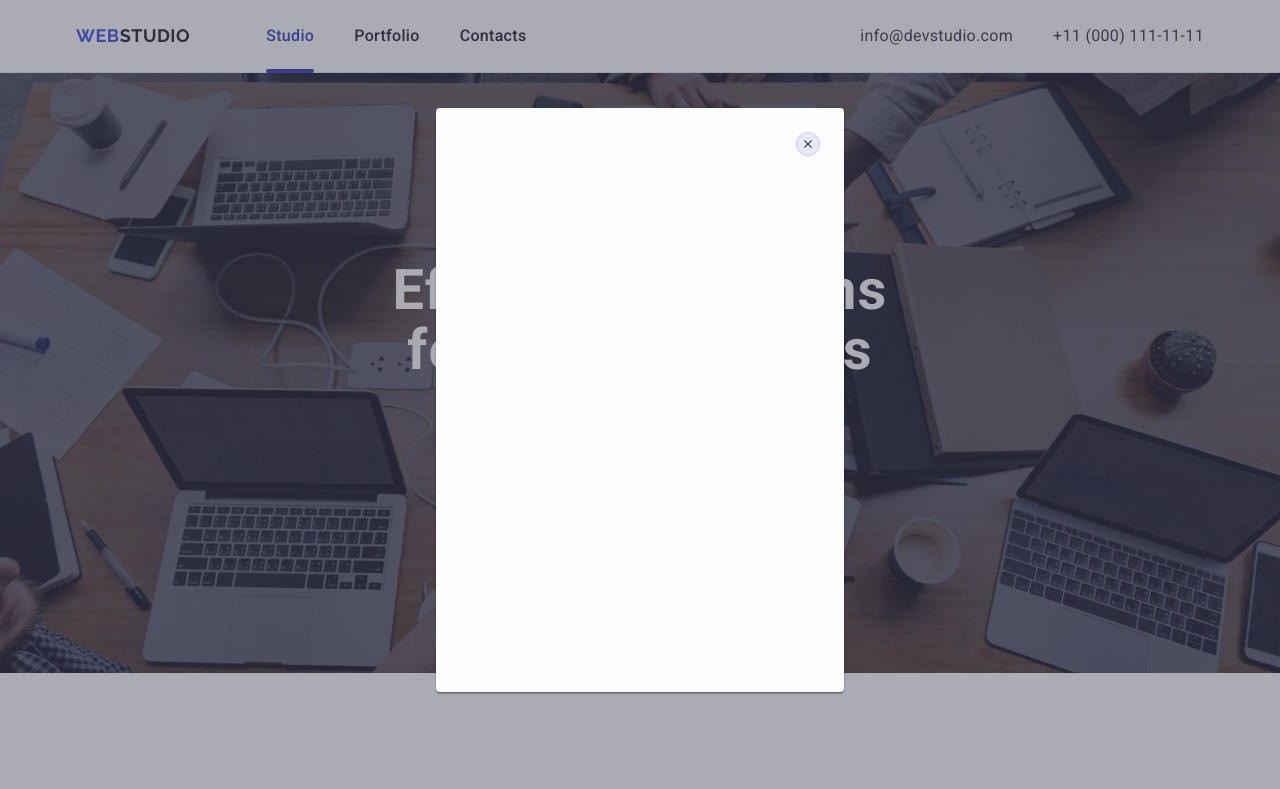
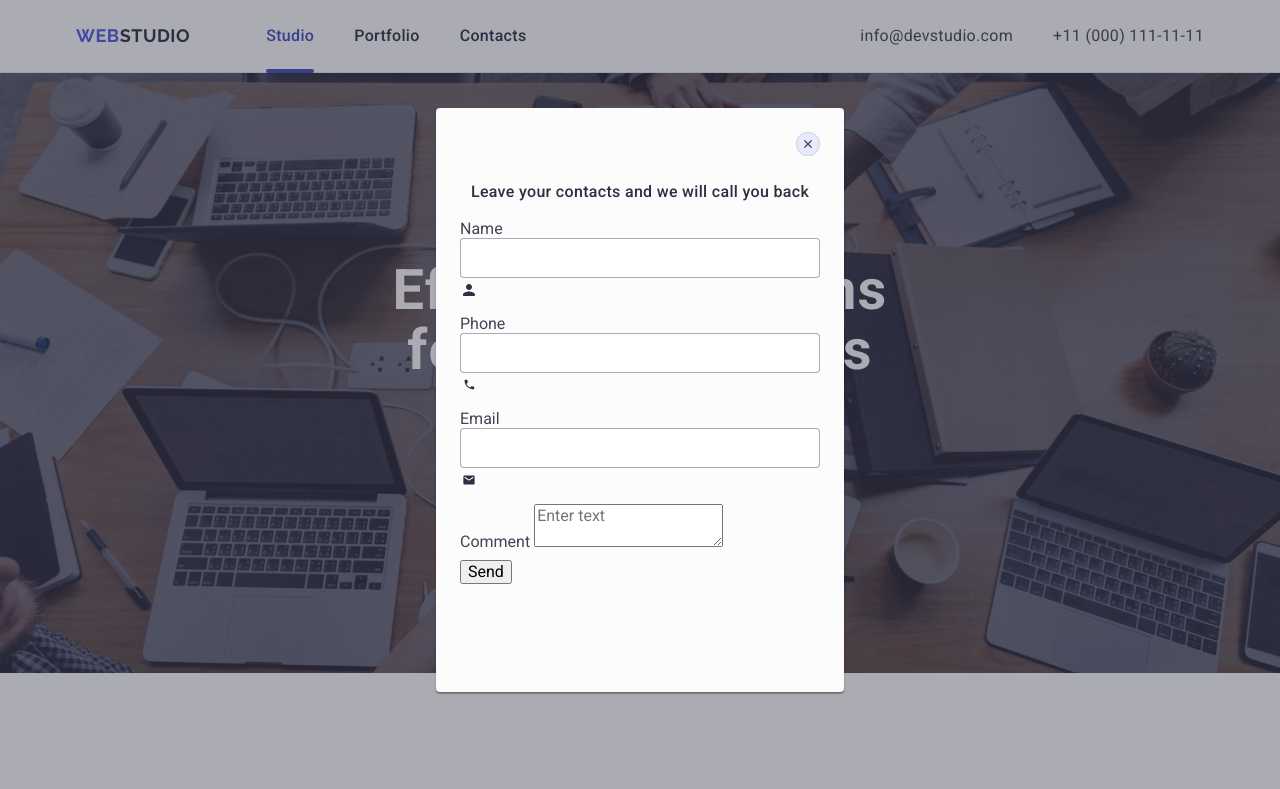
Before and after one commit to Olena-Synytsia/goit-markup-hw-06, a plain HTML site: page index.html in a window 1280 px wide. Shown: the top 789 px of the page. Drawn offline with nearby package versions, Linux system fonts and the light colour scheme.

Commit message:
modal input

```diff
--- a/css/styles.css
+++ b/css/styles.css
@@ -459,7 +459,7 @@ margin-bottom: 8px;
 /* .about-item {} */
 
 
-/* -----footer-----*/
+/*-----footer-----*/
 
 
 .background-footer {
@@ -532,7 +532,11 @@ margin-bottom: 8px;
     background-color: #31d0aa;
 }
 
-.background-modal {
+
+/*-----Modal Forms-----*/
+
+
+.backdrop {
     width: 100%;
     height: 100%;
     position: fixed;
@@ -566,6 +570,7 @@ margin-bottom: 8px;
     transition: border-color 250ms cubic-bezier(0.4, 0, 0.2, 1),
     border 250ms cubic-bezier(0.4, 0, 0.2, 1);
     margin-left: auto;
+    margin-bottom: 24px;
     display: flex;
 }
 
@@ -573,23 +578,74 @@ margin-bottom: 8px;
     fill: #2e2f42;
 }
 
+.modal-title {
+    font-weight: 500;
+    font-size: 16px;
+    line-height: 1.5;
+    letter-spacing: 0.02em;
+    text-align: center;
+    color: #2e2f42;
+    max-width: 360px;
+    margin-bottom: 16px;
+}
+
+.modal-wrap {
+
+}
+
+.modal-form {
+
+}
+
+.modal-field {
+    margin-bottom: 8px;
+}
 
 
+.modal-lable {
 
+}
 
-;
+.modal-input {
+    width: 100%;
+    border: 1px solid rgba(46, 47, 66, 0.4);
+    border-radius: 4px;
+    width: 360px;
+    height: 40px;
+    padding-left: 38px;
+    color: #2e2f42;
+    outline: transparent;
+    transition: border-color 250ms cubic-bezier(0.4, 0, 0.2, 1);
+    font-weight: 400;
+    font-size: 12px;
+    line-height: 1.17;
+    letter-spacing: 0.04em;
+    color: rgba(46, 47, 66, 0.4);
+}
 
+.modal-input:focus,
+.modal-input:hover {
+    border: 1px solid #4d5ae5;
+}
 
-  fill: #e7e9fc;
-  stroke-width: 1px;
-  stroke: rgba(0, 0, 0, 0.1);
+.modal-input-wrap {
+    position: relative;
+}
 
+.modal-field-icon {
+    padding: 3px 0px;
+    fill: #2e2f42;
+}
 
+/* .modal-field-icon:focus,
+.modal-field-icon:hover {
+    background-image: #4d5ae5;
+} */
 
-        top: 24px;
-        right: 24px;
-        width: 30px;
-        height: 30px;
-        background-color: #fcf1e0;
-        border: 1px solid #948b8b;
-        border-radius: 50%;
+.modal-text {
+
+}
+
+.modal-btm-send {
+
+}
--- a/index.html
+++ b/index.html
@@ -461,13 +461,68 @@
         </div>
       </div>
     </footer>
-    <div class="background-modal">
+    <div class="backdrop">
       <div class="modal">
         <button type="button" class="modal-btn">
           <svg class="icon-close" width="8" height="8">
             <use href="./images/icons.svg#icon-close"></use>
           </svg>
         </button>
+        <p class="modal-title">Leave your contacts and we will call you back</p>
+        <div class="modal-wrap">
+          <form class="modal-form">
+            <div class="modal-field">
+              <label class="modal-lable">Name</label>
+              <div class="modal-input-wrap"></div>
+              <input
+                type="text"
+                class="modal-input"
+                name="user-name"
+                minlength="2"
+                id="user-name"
+              />
+              <svg class="modal-field-icon" width="18" height="24">
+                <use href="./images/icons.svg#icon-person"></use>
+              </svg>
+            </div>
+            <div class="modal-field">
+              <label class="modal-lable">Phone</label>
+              <input
+                type="text"
+                class="modal-input"
+                name="user-phone"
+                minlength="2"
+                id="user-phone"
+              />
+              <svg class="modal-field-icon" width="18" height="24">
+                <use href="./images/icons.svg#icon-phone"></use>
+              </svg>
+            </div>
+            <div class="modal-field">
+              <label class="modal-lable">Email</label>
+              <input
+                type="text"
+                class="modal-input"
+                name="user-email"
+                minlength="2"
+                id="user-email"
+              />
+              <svg class="modal-field-icon" width="18" height="24">
+                <use href="./images/icons.svg#icon-email"></use>
+              </svg>
+            </div>
+            <div class="modal-field">
+              <label for="user-comment" class="modal-lable">Comment</label>
+              <textarea
+                name="user-comment"
+                id="user-comment"
+                placeholder="Enter text"
+                class="modal-text"
+              ></textarea>
+            </div>
+            <button type="submit" class="modal-btm-send">Send</button>
+          </form>
+        </div>
       </div>
     </div>
   </body>
```
